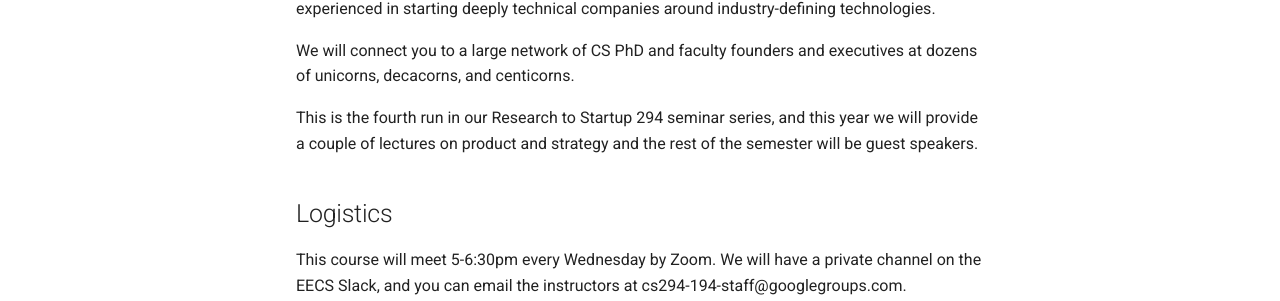
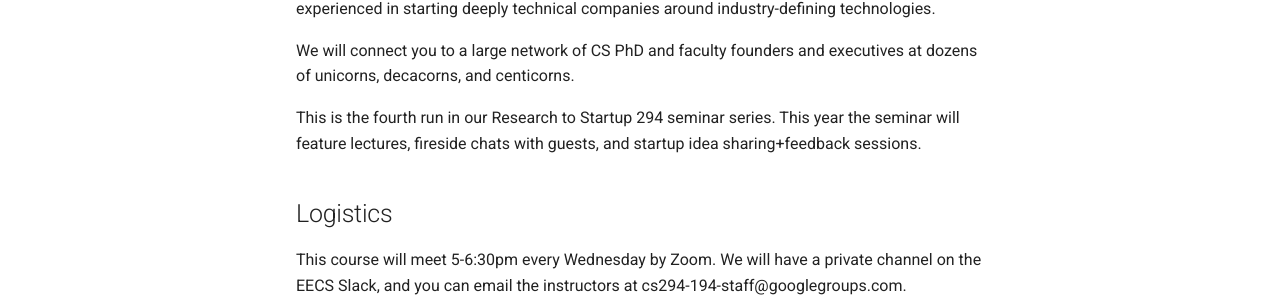
Before and after one commit to research-to-startup/research-to-startup.github.io, an MkDocs documentation site: the page built from docs/seminar-sp25.md, in a window 1280 px wide and 1391 px high. Shown: the part 861-1162 px from the top of the window. Built offline with MkDocs 1.6.1 and Material for MkDocs 9.7.7, drawn with Linux system fonts in a browser that asks for light colours; comment, search, counter and statistics services are not loaded.

Commit message:
tweak wording on class format

```diff
--- a/docs/seminar-sp25.md
+++ b/docs/seminar-sp25.md
@@ -25,10 +25,9 @@ starting deeply technical companies around industry-defining technologies.
 We will connect you to a large network of CS PhD and faculty founders and
 executives at dozens of unicorns, decacorns, and centicorns.
 
-This is the fourth run in our Research to Startup 294 seminar series, and this
-year we will provide a couple of lectures on product and strategy and the
-rest of the semester will be guest speakers.
-
+This is the fourth run in our Research to Startup 294 seminar series. This year
+the seminar will feature lectures, fireside chats with guests, and startup
+idea sharing+feedback sessions.
 ## Logistics
 
 This course will meet 5-6:30pm every Wednesday by Zoom. We will have a private
```
